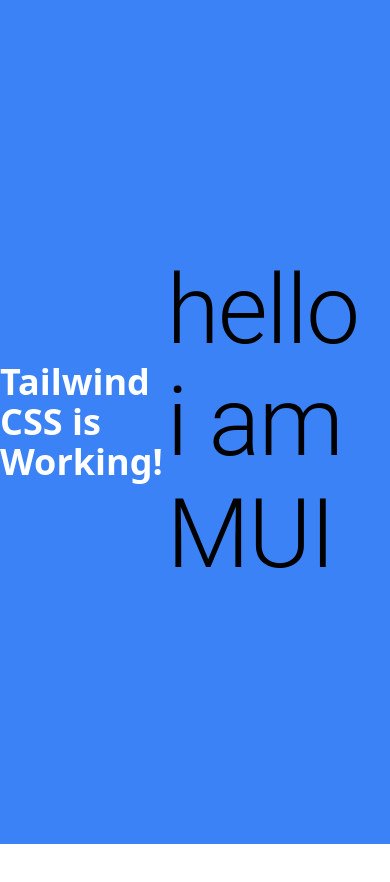
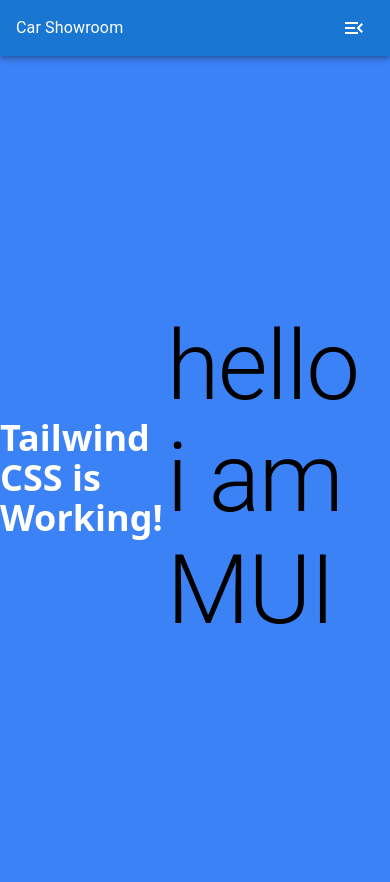
Before and after one commit to s3nsh1-dev/car-dashboard-pp, a React (Vite) app: page /dashboard in a window 390 px wide. Shown: the top 882 px of the page. Before the commit the page ends 844 px from the top, so only its background shows below. Built offline with nearby package versions, Linux system fonts and the light colour scheme.

Commit message:
Navigation bar Successfully delegated

```diff
--- a/src/App.tsx
+++ b/src/App.tsx
@@ -2,13 +2,17 @@
 import { Routes, Route } from "react-router";
 import Home from "./pages/home/Home";
 import Dashboard from "./pages/dashboard/Dashboard";
+import NavigationBar from "./components/navbar/NavigationBar";
 
 const App: React.FC = () => {
   return (
-    <Routes>
-      <Route path='/' element={<Home />} />
-      <Route path='dashboard' element={<Dashboard />} />
-    </Routes>
+    <>
+      <NavigationBar />
+      <Routes>
+        <Route path='/' element={<Home />} />
+        <Route path='dashboard' element={<Dashboard />} />
+      </Routes>
+    </>
   );
 };
 
--- a/src/components/navbar/NavigationBar.tsx
+++ b/src/components/navbar/NavigationBar.tsx
@@ -8,20 +8,14 @@
   useMediaQuery,
 } from "@mui/material";
 import TraverseBox from "./TraverseBox";
-import NavbarMobile from "./mobile/NavbarMobile";
+import NavbarIconToggle from "./mobile/NavbarIconToggle";
+import DropdownMobileMenu from "./mobile/DropdownMobileMenu";
 
 const toolbarStyles = {
   justifyContent: "space-between",
 };
 
-const mobileNavStyles = {
-  display: { xs: "flex", sm: "none" },
-  flexDirection: "column",
-  alignItems: "center",
-  backgroundColor: "grey",
-};
-
-const NavbarDesktop = () => {
+const NavigationBar = () => {
   const theme = useTheme();
   const isMobileView = useMediaQuery(theme.breakpoints.down("sm"));
   const [mobileOpen, setMobileOpen] = useState(false);
@@ -41,13 +35,14 @@
         <Box sx={{ display: { xs: "none", sm: "flex" } }}>
           <TraverseBox />
         </Box>
-        <NavbarMobile showDropdown={toggleMobileView} />
+        <NavbarIconToggle
+          mobileOpen={mobileOpen}
+          showDropdown={toggleMobileView}
+        />
       </Toolbar>
-      <Box gap={2} sx={mobileNavStyles} padding={mobileOpen ? 2 : 0}>
-        {mobileOpen && <TraverseBox />}
-      </Box>
+      <DropdownMobileMenu mobileOpen={mobileOpen} />
     </AppBar>
   );
 };
 
-export default NavbarDesktop;
+export default NavigationBar;
--- /dev/null
+++ b/src/components/navbar/mobile/DropdownMobileMenu.tsx
@@ -0,0 +1,26 @@
+import React from "react";
+import TraverseBox from "../TraverseBox";
+import { Box } from "@mui/material";
+
+interface DropdownMobileMenuProps {
+  mobileOpen: boolean;
+}
+
+const mobileNavStyles = {
+  display: { xs: "flex", sm: "none" },
+  flexDirection: "column",
+  alignItems: "center",
+  backgroundColor: "grey",
+};
+
+const DropdownMobileMenu: React.FC<DropdownMobileMenuProps> = ({
+  mobileOpen,
+}) => {
+  return (
+    <Box gap={2} sx={mobileNavStyles} padding={mobileOpen ? 2 : 0}>
+      {mobileOpen && <TraverseBox />}
+    </Box>
+  );
+};
+
+export default DropdownMobileMenu;
--- a/src/components/navbar/mobile/NavbarMobile.tsx
+++ b/src/components/navbar/mobile/NavbarIconToggle.tsx
@@ -1,34 +1,25 @@
-import React, { useEffect, useState } from "react";
-import { Box, useTheme, useMediaQuery } from "@mui/material";
+import { Box } from "@mui/material";
 import MenuOpenIcon from "@mui/icons-material/MenuOpen";
 import CloseFullscreenIcon from "@mui/icons-material/CloseFullscreen";
 import IconButton from "@mui/material/IconButton";
 
 interface NavbarMobileProps {
+  mobileOpen: boolean;
   showDropdown: () => void;
 }
 
-const NavbarMobile: React.FC<NavbarMobileProps> = ({ showDropdown }) => {
-  const theme = useTheme();
-  const isMobileView = useMediaQuery(theme.breakpoints.down("sm"));
-  const [mobileOpen, setMobileOpen] = useState(false);
-
-  useEffect(() => {
-    if (!isMobileView) {
-      setMobileOpen(false);
-    }
-  }, [isMobileView]);
-
-  const toggleMobileView = () => {
+const NavbarIconToggle: React.FC<NavbarMobileProps> = ({
+  mobileOpen,
+  showDropdown,
+}) => {
+  const handleChangeIcon = () => {
     showDropdown();
-    setMobileOpen((prev) => !prev);
   };
-
   return (
     <Box sx={{ display: { xs: "flex", sm: "none" } }}>
       <IconButton
         edge='start'
-        onClick={toggleMobileView}
+        onClick={handleChangeIcon}
         aria-label={mobileOpen ? "close menu" : "open menu"}
         aria-expanded={mobileOpen}
         sx={{ display: { xs: "flex", sm: "none" } }}
@@ -43,4 +34,4 @@
   );
 };
 
-export default NavbarMobile;
+export default NavbarIconToggle;
--- a/src/pages/home/Home.tsx
+++ b/src/pages/home/Home.tsx
@@ -1,14 +1,11 @@
 import React from "react";
-import NavbarDesktop from "../../components/navbar/NavigationBar";
 import RandomShit from "../../components/others/RandomShit";
 
 const Home: React.FC = () => {
   return (
-    <div style={{}}>
-      <p>hey i am here</p>
-      <NavbarDesktop />
+    <>
       <RandomShit />
-    </div>
+    </>
   );
 };
 
```
